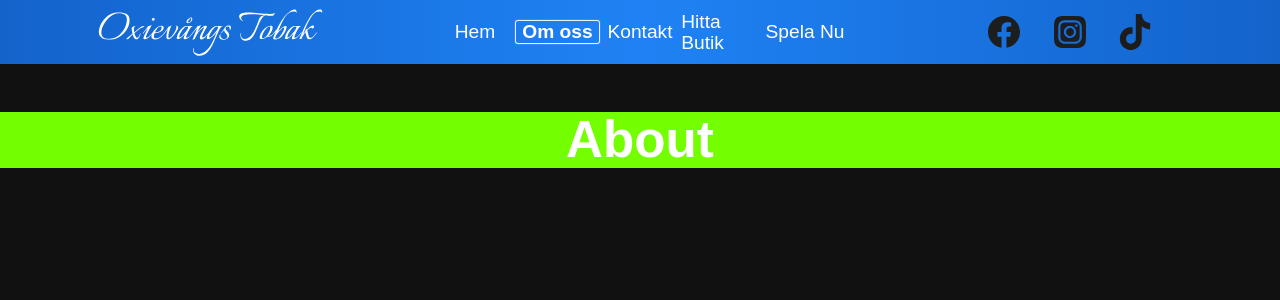
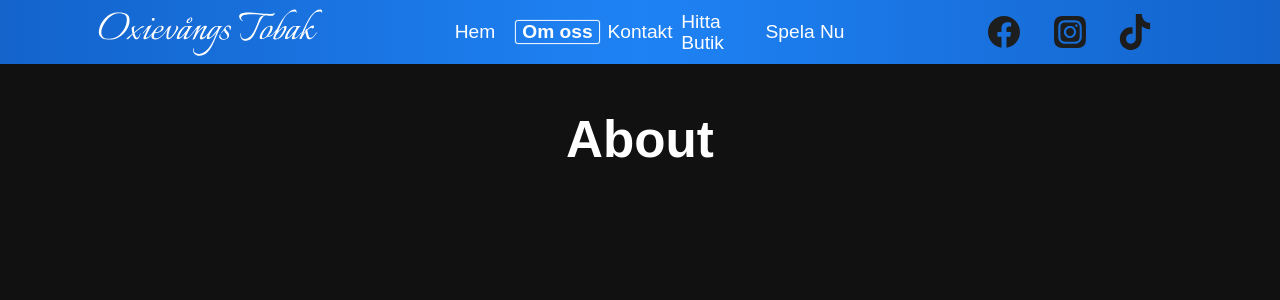
Before and after one commit to draginojd/oxiev-ngs-tobak, a React (Vite) app in the folder oxie-tobak/: page /about in a window 1280 px wide. Shown: the top 300 px of the page. Built offline with nearby package versions, Linux system fonts and the light colour scheme.

Commit message:
deleted bg color for home title

```diff
--- a/oxie-tobak/src/App.css
+++ b/oxie-tobak/src/App.css
@@ -142,7 +142,7 @@ width: 100%;
 }
 
 
-/*HOME */
+/*HOME-------------------------------------------------------- */
 .home-containers{
   display: flex;
   position: absolute;
@@ -152,7 +152,7 @@ width: 100%;
   justify-content: center;
   flex-direction: column;
   width: 100vw;
- background-color: rgb(115, 255, 0);
+
 
 }
 
```
